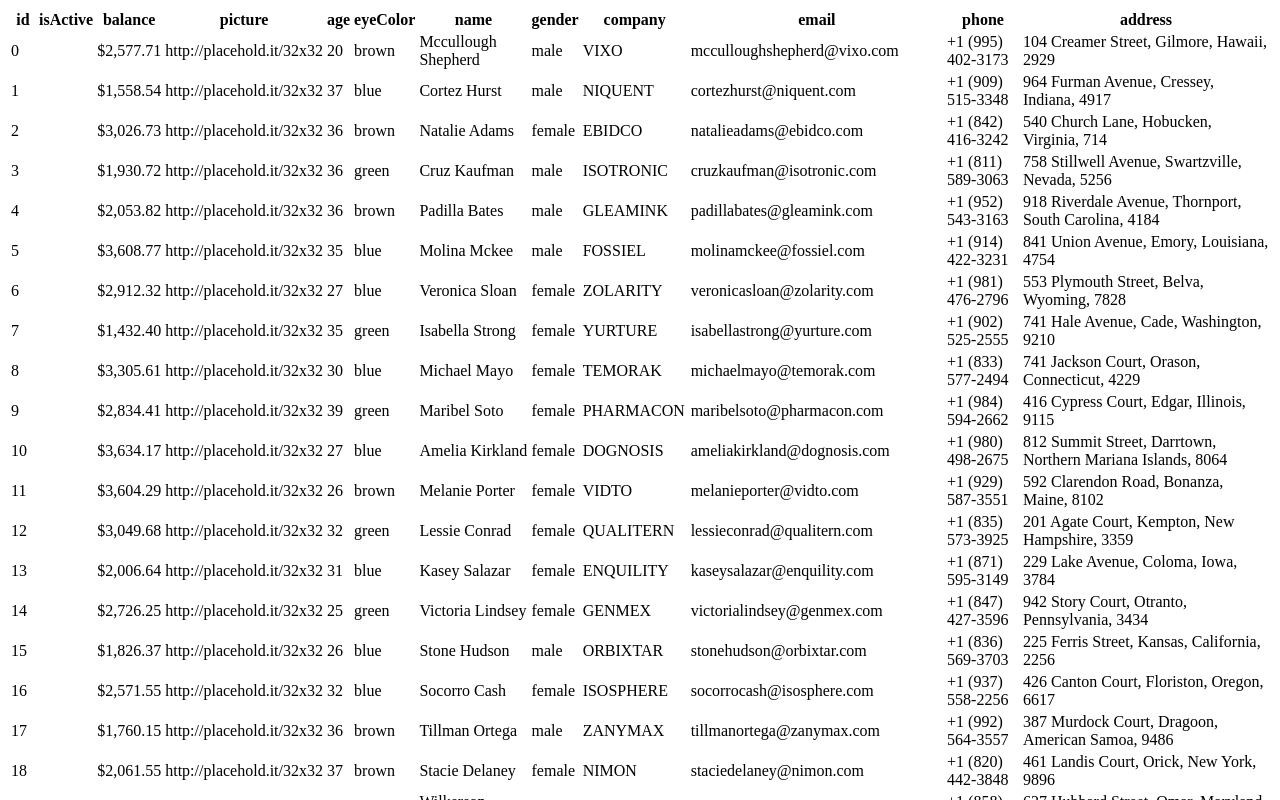
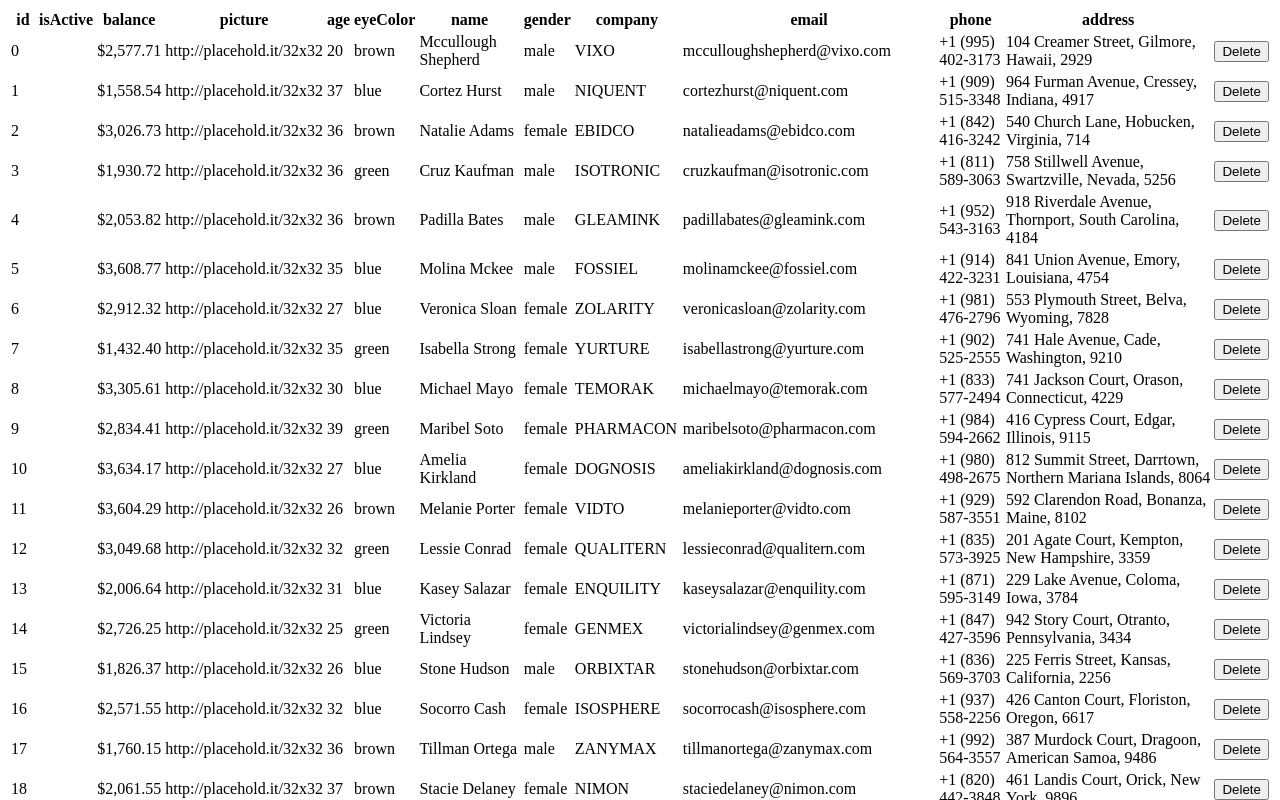
Before and after one commit to justy777/nextjs-example, a Next.js app: page / in a window 1280 px wide. Shown: the top 800 px of the page. Built offline with nearby package versions, Linux system fonts and the light colour scheme.

Commit message:
Update DataTable to have state

```diff
--- a/src/app/components/DataTable.tsx
+++ b/src/app/components/DataTable.tsx
@@ -1,6 +1,20 @@
-export default function DataTable({ data }: { data: object[] }) {
-  const headers = Object.keys(data[0]);
-  const rows = data.map((item) => Object.values(item));
+"use client";
+
+import { useState } from "react";
+
+interface Row {
+  id: number;
+  [x: string | number | symbol]: any;
+}
+
+export default function DataTable({ data }: { data: Row[] }) {
+  const [rows, setRows] = useState(data);
+
+  const headers = Object.keys(rows[0]);
+
+  function handleDelete(rowId: number) {
+    setRows(rows.filter((row) => row.id !== rowId));
+  }
 
   return (
     <table>
@@ -12,11 +26,14 @@ export default function DataTable({ data }: { data: object[] }) {
         </tr>
       </thead>
       <tbody>
-        {rows.map((row, index) => (
-          <tr key={index}>
-            {row.map((cell, index) => (
-              <td key={index}>{cell}</td>
+        {rows.map((row) => (
+          <tr key={row.id}>
+            {Object.values(row).map((value, index) => (
+              <td key={index}>{value}</td>
             ))}
+            <td>
+              <button onClick={() => handleDelete(row.id)}>Delete</button>
+            </td>
           </tr>
         ))}
       </tbody>
--- a/src/app/page.tsx
+++ b/src/app/page.tsx
@@ -1,5 +1,5 @@
 import DataTable from "./components/DataTable";
-import data from './data.json';
+import data from "./data.json";
 
 export default function Home() {
 
```
